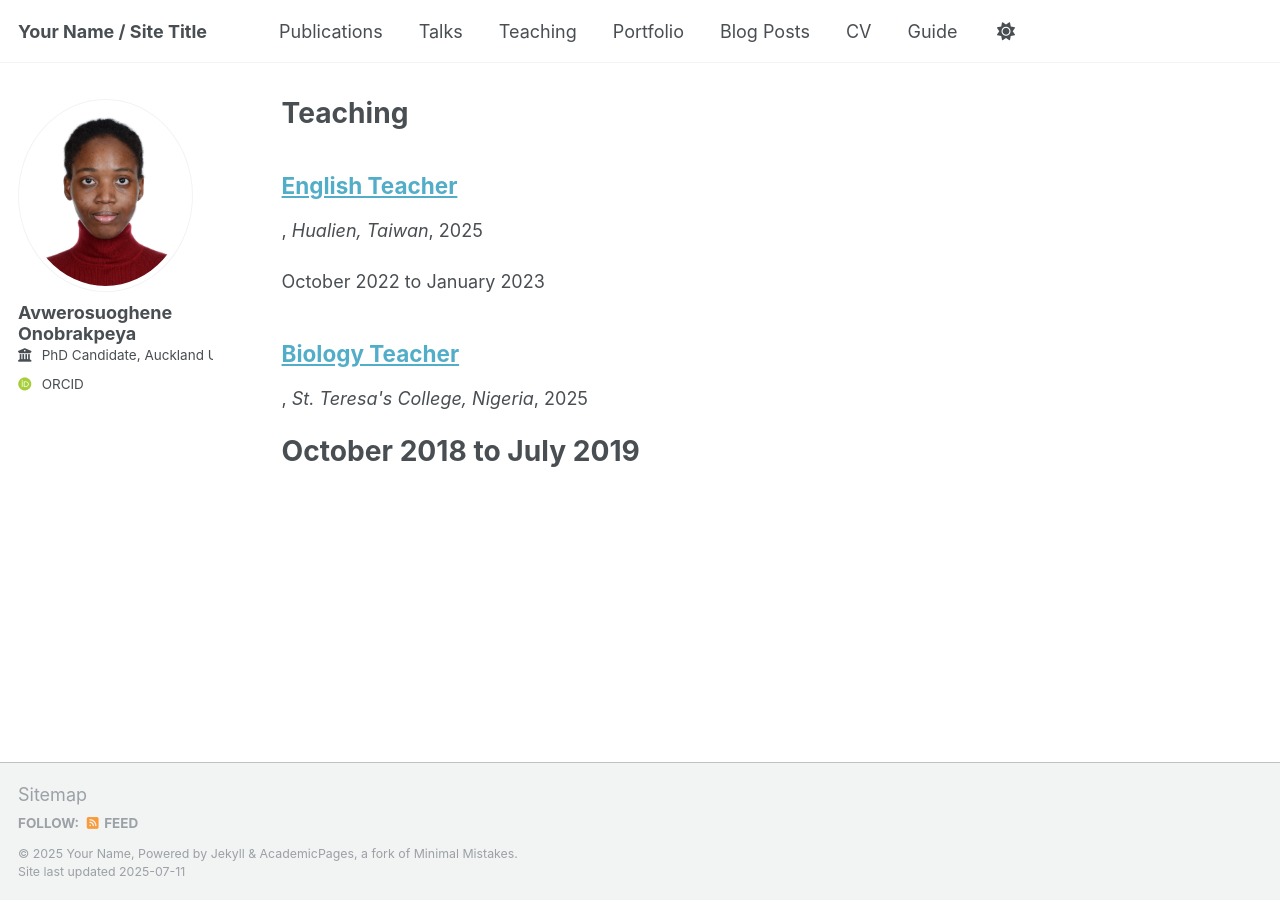
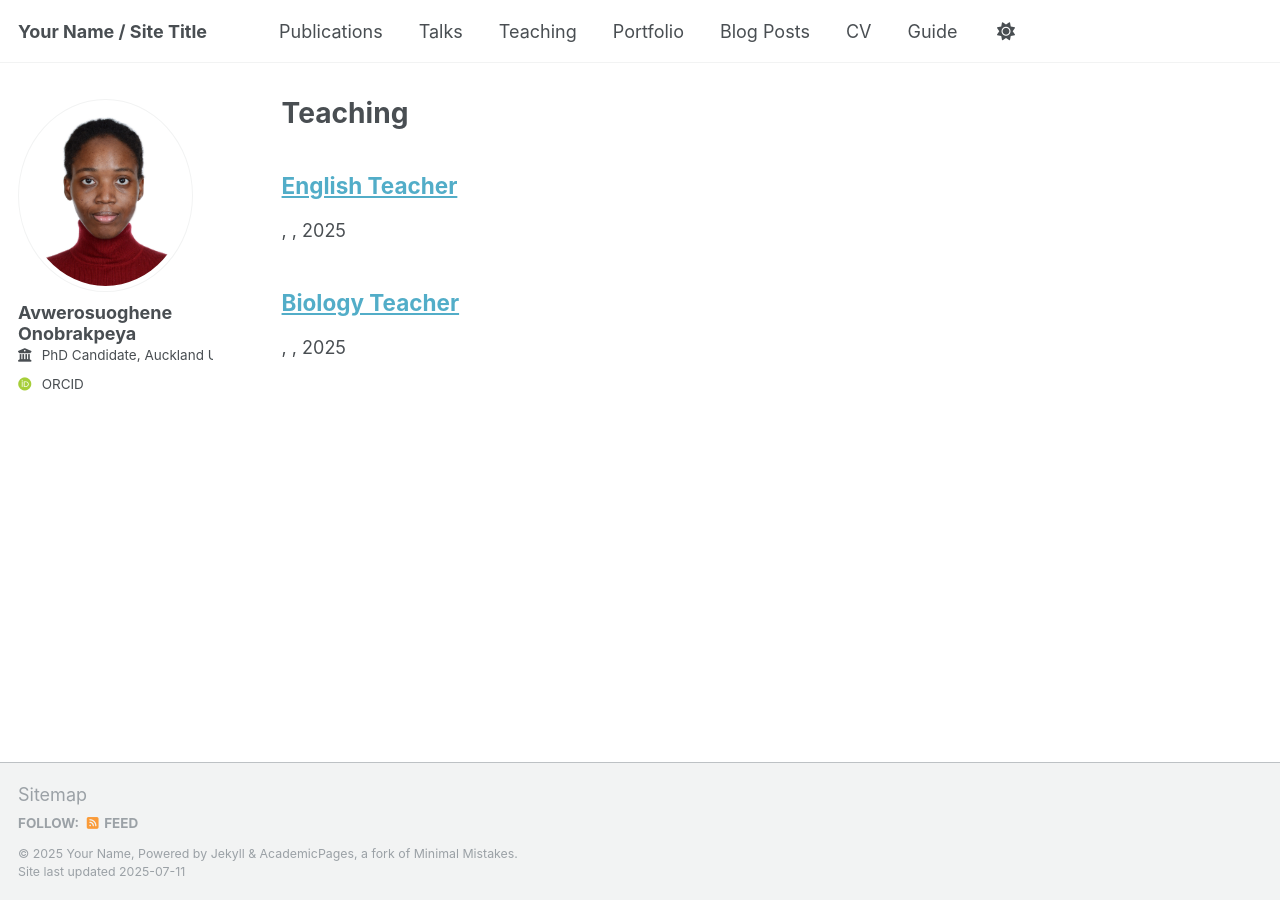
Before and after one commit to suo-onobrakpeya/suo-onobrakpeya.github.io, a Jekyll site: the page built from _pages/teaching.html, in a window 1280 px wide. Built offline with Jekyll 4.4.1, drawn with Linux system fonts in a browser that asks for light colours; some web fonts are replaced; a script that is not in the unit is left out.

Commit message:
Updates 4.

```diff
--- a/_teaching/2014-spring-teaching-1.md
+++ b/_teaching/2014-spring-teaching-1.md
@@ -1,8 +1,5 @@
 ---
 title: "Biology Teacher"
 collection: teaching
-venue: "St. Teresa's College, Nigeria"
+location: "St. Teresa's College, Nigeria, 2018-2019"
 ---
-
-October 2018 to July 2019
-======
--- a/_teaching/2015-spring-teaching-2.md
+++ b/_teaching/2015-spring-teaching-2.md
@@ -1,7 +1,5 @@
 ---
 title: "English Teacher"
 collection: teaching
-venue: "Hualien, Taiwan"
+location: "Hualien, Taiwan, 2022-2023"
 ---
-
-October 2022 to January 2023
```
